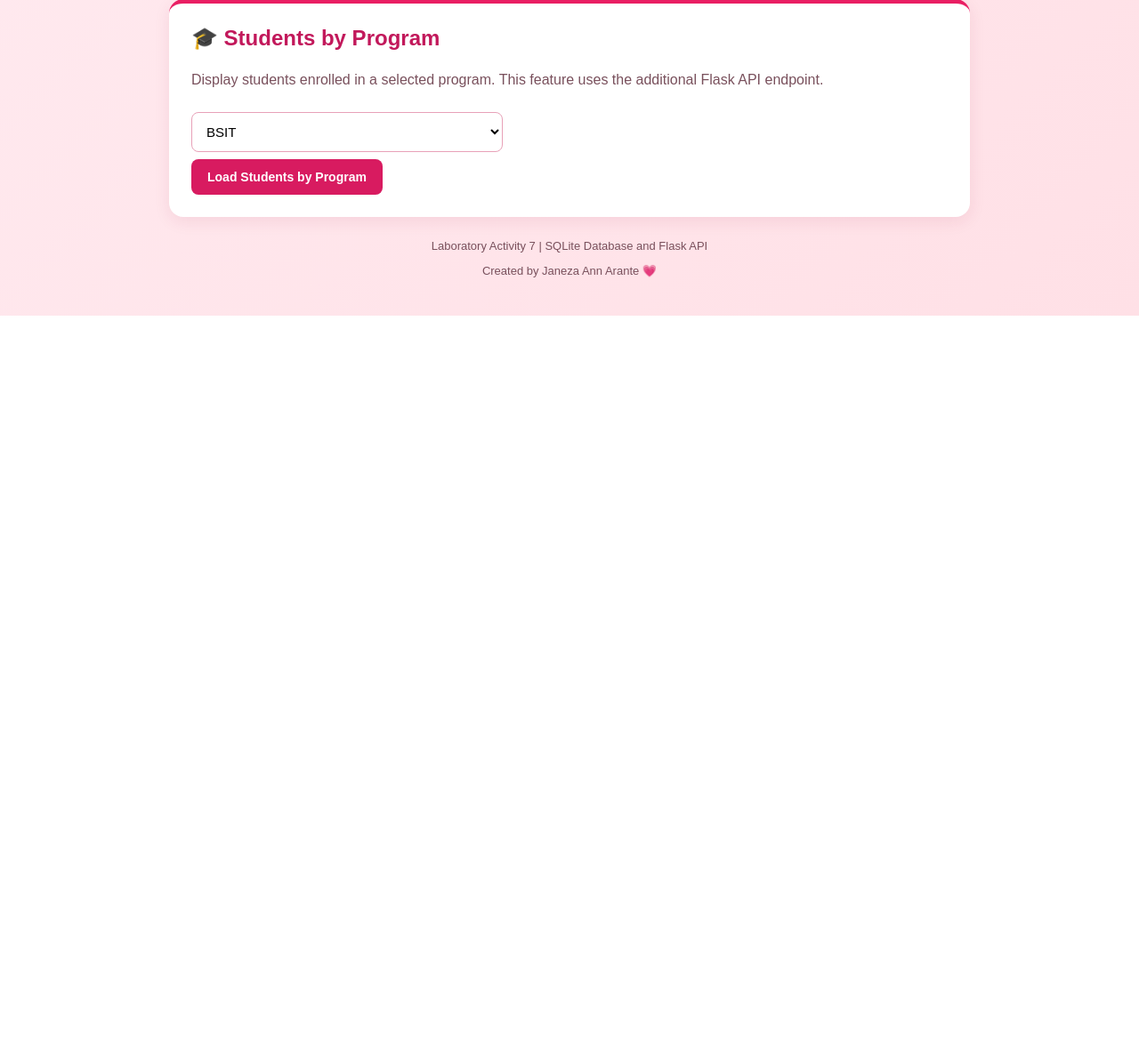
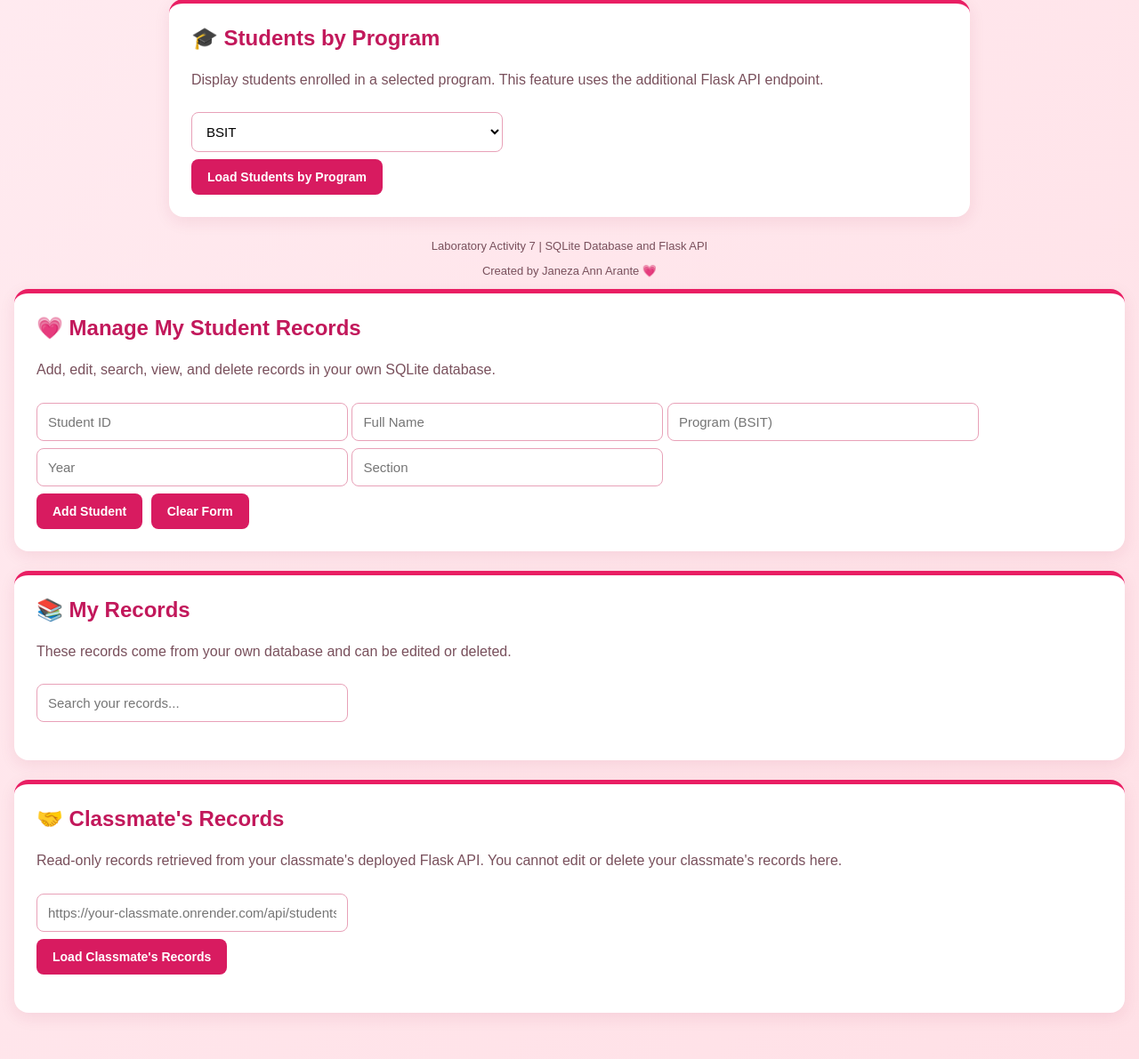
Before and after one commit to arantejanezaann-hub/arantejanezaann, a Flask app: page / in a window 1280 px wide. Shown: the part 1436-2627 px from the top of the page at 89% size. Before the commit the page ends 1791 px from the top, so only its background shows below. Run offline with Flask 3, Linux system fonts and the light colour scheme.

Commit message:
Implement student records management interface
Added CRUD form for managing student records and sections for displaying personal and classmate records.

```diff
--- a/templates/index.html
+++ b/templates/index.html
@@ -662,3 +662,64 @@
 
 </body>
 </html>
+
+<!-- LAB 8: CRUD STUDENT FORM -->
+<section class="card">
+    <h2>💗 Manage My Student Records</h2>
+    <p class="description">
+        Add, edit, search, view, and delete records in your own SQLite database.
+    </p>
+
+    <form id="crudForm">
+        <input type="hidden" id="crudId">
+
+        <input id="crudStudentId" placeholder="Student ID" required>
+        <input id="crudName" placeholder="Full Name" required>
+        <input id="crudProgram" placeholder="Program (BSIT)" required>
+        <input id="crudYear" type="number" min="1" placeholder="Year" required>
+        <input id="crudSection" placeholder="Section" required>
+
+        <br>
+        <button type="submit" id="crudSaveButton">Add Student</button>
+        <button type="button" onclick="resetCrudForm()">Clear Form</button>
+    </form>
+
+    <div id="crudMessage" class="result" aria-live="polite"></div>
+</section>
+
+<!-- LAB 8: MY RECORDS -->
+<section class="card">
+    <h2>📚 My Records</h2>
+    <p class="description">
+        These records come from your own database and can be edited or deleted.
+    </p>
+
+    <input id="crudSearch" placeholder="Search your records...">
+
+    <div id="crudRecords" class="table-container"></div>
+    <div id="crudDetails" class="result"></div>
+</section>
+
+<!-- LAB 8: CLASSMATE RECORDS -->
+<section class="card">
+    <h2>🤝 Classmate's Records</h2>
+    <p class="description">
+        Read-only records retrieved from your classmate's deployed Flask API.
+        You cannot edit or delete your classmate's records here.
+    </p>
+
+    <input
+        type="url"
+        id="classmateApiUrl"
+        placeholder="https://your-classmate.onrender.com/api/students"
+    >
+
+    <br>
+    <button type="button" onclick="loadClassmateRecords()">
+        Load Classmate's Records
+    </button>
+
+    <div id="classmateMessage" class="result" aria-live="polite"></div>
+    <div id="classmateRecords" class="table-container"></div>
+    <div id="classmateDetails" class="result"></div>
+</section>
```
